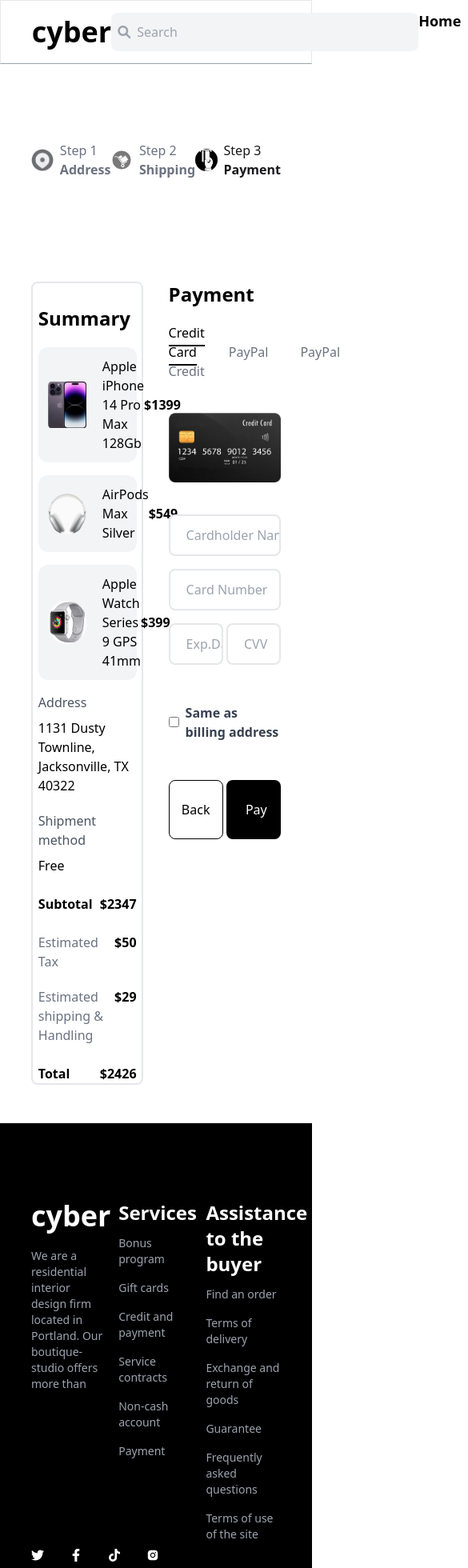
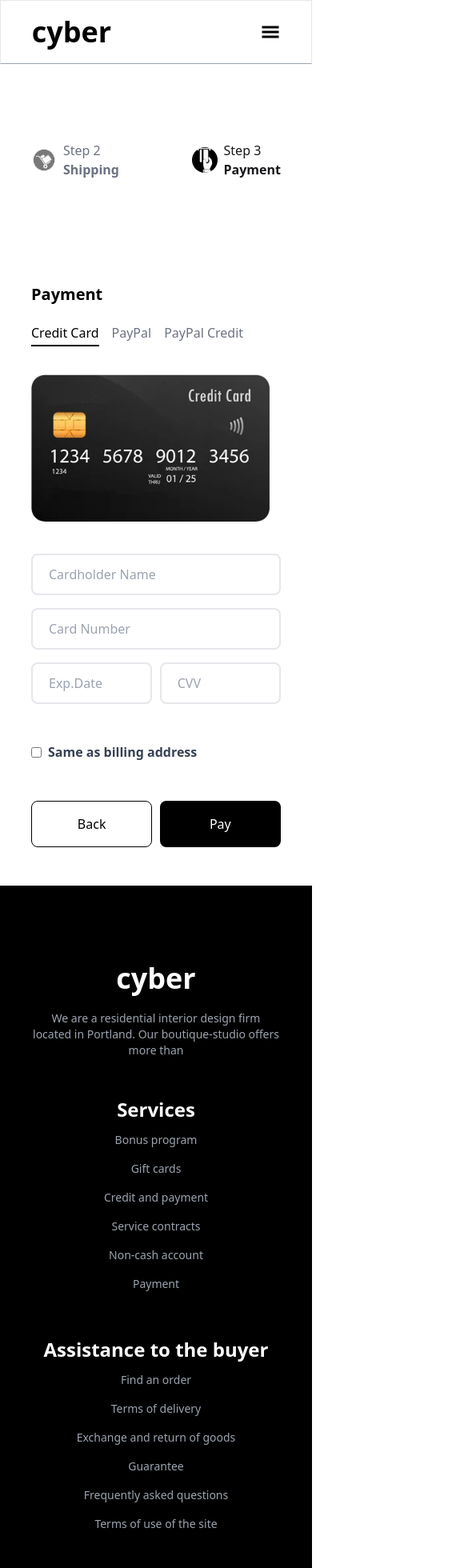
Before and after one commit to SudeevDivakar/Twospoon.ai-Frontend-Assignment, a React (Vite) app: page / in a window 390 px wide. Shown: the top 1960 px of the page at 80% size, 585 px wide, since content can reach past the window. Built offline with nearby package versions, Linux system fonts and the light colour scheme.

Commit message:
Make Website Completely Responsive

```diff
--- a/src/components/Footer.jsx
+++ b/src/components/Footer.jsx
@@ -4,13 +4,17 @@
 import { FaFacebookF } from "react-icons/fa";
 import { FaInstagram } from "react-icons/fa";
 import { FaTiktok } from "react-icons/fa";
+import "./cssfiles/Footer.css";
 
 export default function Footer() {
   return (
     <>
       <section className="w-full mt-12 bg-black flex justify-center items-center flex-col">
-        <section className="width-80 flex justify-between mt-24">
-          <div className="width-30">
+        <section
+          id="footer-section"
+          className="width-80 flex justify-between mt-24"
+        >
+          <div id="sec-1" className="width-30">
             <h1 className="font-semibold text-white text-4xl mb-5">cyber</h1>
             <h3 className="text-gray-400 text-sm">
               We are a residential interior design firm located in Portland. Our
@@ -18,7 +22,7 @@
             </h3>
           </div>
 
-          <div className="flex flex-col width-30">
+          <div id="sec-2" className="flex flex-col width-30">
             <h1 className="font-semibold text-white text-2xl mb-1">Services</h1>
             <a className="text-gray-400 text-sm hover:text-white" href="#">
               <h3 className="mt-2 mb-2">Bonus program</h3>
@@ -40,7 +44,7 @@
             </a>
           </div>
 
-          <div className="flex flex-col width-30">
+          <div id="sec-3" className="flex flex-col width-30">
             <h1 className="font-semibold text-white text-2xl mb-1">
               Assistance to the buyer
             </h1>
@@ -64,18 +68,18 @@
             </a>
           </div>
         </section>
-        <div className="width-80 flex mb-24">
+        <div id="socials" className="width-80 flex mb-24">
           <a href="#">
-            <FaTwitter class="text-white mr-8" />
+            <FaTwitter className="text-white mr-8" />
           </a>
           <a href="#">
-            <FaFacebookF class="text-white mr-8" />
+            <FaFacebookF className="text-white mr-8" />
           </a>
           <a href="#">
-            <FaTiktok class="text-white mr-8" />
+            <FaTiktok className="text-white mr-8" />
           </a>
           <a href="#">
-            <AiFillInstagram class="text-white mr-8" />
+            <AiFillInstagram className="text-white mr-8" />
           </a>
         </div>
       </section>
--- a/src/components/MainContent.jsx
+++ b/src/components/MainContent.jsx
@@ -5,11 +5,14 @@
   return (
     <section className="w-full flex justify-center">
       <div className="width-80 h-full mt-8 flex justify-between">
-        <section className="perfect-width border-2 rounded-lg flex flex-col">
+        <section
+          id="summary-section"
+          className="perfect-width border-2 rounded-lg flex flex-col"
+        >
           <section className="width-90 flex flex-col self-center items-center">
             <h1 className="w-full text-2xl font-semibold mt-7 mb-3">Summary</h1>
             <div className="bg-gray-100 w-full flex my-2 rounded-xl justify-around py-3 pl-3 pr-5 items-center">
-              <img className="w-12" src="./iphone.jpg" alt="" />
+              <img className="w-12" src="./iphone.jpg" alt="iPhone" />
               <h2 className="grow ml-5">Apple iPhone 14 Pro Max 128Gb</h2>
               <h2 className="font-bold">$1399</h2>
             </div>
@@ -17,13 +20,17 @@
               <img
                 className="w-12 rounded-full"
                 src="./headphones.jpg"
-                alt=""
+                alt="Headphones"
               />
               <h2 className="grow ml-5">AirPods Max Silver</h2>
               <h2 className="font-bold">$549</h2>
             </div>
             <div className="bg-gray-100 w-full flex my-2 rounded-xl justify-around py-3 pl-3 pr-5 items-center">
-              <img className="w-12 rounded-full" src="./watch.jpg" alt="" />
+              <img
+                className="w-12 rounded-full"
+                src="./watch.jpg"
+                alt="Watch"
+              />
               <h2 className="grow ml-5">Apple Watch Series 9 GPS 41mm</h2>
               <h2 className="font-bold">$399</h2>
             </div>
@@ -51,21 +58,32 @@
             </div>
           </section>
         </section>
-        <section className="perfect-width">
-          <h1 className="font-bold text-2xl mb-5">Payment</h1>
-          <a className="mr-10 py-1 border-b-2 border-b-black" href="#">
-            <span>Credit Card</span>
+        <section id="payment-section" className="perfect-width">
+          <h1 id="payment-header" className="font-bold text-2xl mb-5">
+            Payment
+          </h1>
+          <a
+            id="payment-type-1"
+            className="mr-10 py-1 border-b-2 border-b-black"
+            href="#"
+          >
+            <span className="inline-block-lol">Credit Card</span>
           </a>
           <a
+            id="payment-type-2"
             className="mr-10 py-1 text-gray-500 bottom-transition-border"
             href="#"
           >
-            <span>PayPal</span>
+            <span className="inline-block-lol">PayPal</span>
           </a>
           <a className="py-1 text-gray-500 bottom-transition-border" href="#">
-            <span>PayPal Credit</span>
+            <span className="inline-block-lol">PayPal Credit</span>
           </a>
-          <img className="card-width mt-10" src="./creditcard.png" alt="" />
+          <img
+            className="card-width mt-10"
+            src="./creditcard.png"
+            alt="Credit Card"
+          />
           <input
             type="text"
             placeholder="Cardholder Name"
@@ -97,10 +115,16 @@
             </label>
           </div>
           <div className="flex justify-between">
-            <button className="py-6 bg-white border border-black text-black rounded-lg hover:bg-gray-400 hover:text-white perfect-width-form bg-transition">
+            <button
+              id="back-button"
+              className="py-6 bg-white border border-black text-black rounded-lg hover:bg-gray-400 hover:text-white perfect-width-form bg-transition"
+            >
               Back
             </button>
-            <button className="px-6 py-3 bg-black text-white rounded-lg hover:bg-gray-500 perfect-width-form bg-transition">
+            <button
+              id="pay-button"
+              className="px-6 py-3 bg-black text-white rounded-lg hover:bg-gray-500 perfect-width-form bg-transition"
+            >
               Pay
             </button>
           </div>
--- a/src/components/Navbar.jsx
+++ b/src/components/Navbar.jsx
@@ -1,13 +1,18 @@
 import { useState } from "react";
 import { FaHeart, FaRegHeart, FaUser, FaRegUser } from "react-icons/fa";
-import { MdOutlineShoppingCart } from "react-icons/md";
-import { MdShoppingCart } from "react-icons/md";
+import { MdOutlineShoppingCart, MdShoppingCart } from "react-icons/md";
+import { GiHamburgerMenu } from "react-icons/gi";
 import "./cssfiles/App.css";
 
 export default function Navbar() {
   const [isHeartHovered, setIsHeartHovered] = useState(false);
   const [isCartHovered, setIsCartHovered] = useState(false);
   const [isUserHovered, setIsUserHovered] = useState(false);
+  const [isMenuOpen, setIsMenuOpen] = useState(false);
+
+  const toggleMenu = () => {
+    setIsMenuOpen(!isMenuOpen);
+  };
 
   return (
     <nav className="bg-white h-20 border border-b-gray-400 flex justify-center">
@@ -15,7 +20,7 @@
         <a href="#">
           <h1 className="font-bold text-black text-4xl">cyber</h1>
         </a>
-        <div className="relative">
+        <div className="relative hidden lg:block">
           <input
             type="text"
             placeholder="Search"
@@ -25,27 +30,29 @@
             <i className="fa fa-search absolute left-2 top-1/2 transform -translate-y-1/2 text-gray-400 hover:text-black"></i>
           </a>
         </div>
-        <div className="flex">
+        <div className="hidden lg:flex">
           <a href="#">
-            <h1 className="font-semibold text-lg">Home</h1>
+            <h1 className="font-semibold text-xs lg:text-sm xl:text-lg">
+              Home
+            </h1>
           </a>
           <a href="#">
-            <h1 className="text-gray-500 text-lg font-semibold hover:text-black ml-16">
+            <h1 className="text-gray-500 font-semibold text-xs ml-2 hover:text-black lg:ml-4 lg:text-sm xl:ml-12 xl:text-lg">
               About
             </h1>
           </a>
           <a href="#">
-            <h1 className="text-gray-500 font-semibold text-lg hover:text-black ml-16">
+            <h1 className="text-gray-500 font-semibold text-xs ml-2 hover:text-black lg:ml-4 lg:text-sm xl:ml-12 xl:text-lg">
               Contact Us
             </h1>
           </a>
           <a href="#">
-            <h1 className="text-gray-500 font-semibold text-lg hover:text-black ml-16">
+            <h1 className="text-gray-500 font-semibold text-xs ml-2 hover:text-black lg:ml-4 lg:text-sm xl:ml-12 xl:text-lg">
               Blog
             </h1>
           </a>
         </div>
-        <div className="flex">
+        <div className="hidden lg:flex">
           <a
             href="#"
             onMouseEnter={() => setIsHeartHovered(true)}
@@ -80,7 +87,77 @@
             )}
           </a>
         </div>
+        <div className="lg:hidden">
+          <GiHamburgerMenu
+            className="text-black text-2xl"
+            onClick={toggleMenu}
+          />
+        </div>
       </div>
+      {isMenuOpen && (
+        <div className="absolute top-20 w-full bg-white flex flex-col items-center lg:hidden">
+          <input
+            type="text"
+            placeholder="Search"
+            className="rounded-lg px-3 pl-8 w-96 py-3 bg-gray-100 mt-4"
+          />
+          <a href="#">
+            <h1 className="font-semibold text-xs lg:text-sm xl:text-lg mt-4">
+              Home
+            </h1>
+          </a>
+          <a href="#">
+            <h1 className="text-gray-500 font-semibold text-xs hover:text-black mt-4 lg:text-sm xl:text-lg">
+              About
+            </h1>
+          </a>
+          <a href="#">
+            <h1 className="text-gray-500 font-semibold text-xs hover:text-black mt-4 lg:text-sm xl:text-lg">
+              Contact Us
+            </h1>
+          </a>
+          <a href="#">
+            <h1 className="text-gray-500 font-semibold text-xs hover:text-black mt-4 lg:text-sm xl:text-lg">
+              Blog
+            </h1>
+          </a>
+          <div className="flex mt-4">
+            <a
+              href="#"
+              onMouseEnter={() => setIsHeartHovered(true)}
+              onMouseLeave={() => setIsHeartHovered(false)}
+            >
+              {isHeartHovered ? (
+                <FaHeart className="text-black mr-6" />
+              ) : (
+                <FaRegHeart className="text-black mr-6" />
+              )}
+            </a>
+            <a
+              href="#"
+              onMouseEnter={() => setIsCartHovered(true)}
+              onMouseLeave={() => setIsCartHovered(false)}
+            >
+              {isCartHovered ? (
+                <MdShoppingCart className="text-black mr-6" />
+              ) : (
+                <MdOutlineShoppingCart className="text-black mr-6" />
+              )}
+            </a>
+            <a
+              href="#"
+              onMouseEnter={() => setIsUserHovered(true)}
+              onMouseLeave={() => setIsUserHovered(false)}
+            >
+              {isUserHovered ? (
+                <FaUser className="text-black mr-6" />
+              ) : (
+                <FaRegUser className="text-black mr-6" />
+              )}
+            </a>
+          </div>
+        </div>
+      )}
     </nav>
   );
 }
--- a/src/components/StepsSection.jsx
+++ b/src/components/StepsSection.jsx
@@ -1,10 +1,11 @@
 import "./cssfiles/App.css";
+import "./cssfiles/StepsSection.css";
 
 export default function StepsSection() {
   return (
     <section className="w-full h-60 flex justify-center">
       <div className="width-80 h-full flex items-center justify-between">
-        <div className="flex h-1/5">
+        <div id="step-1" className="flex h-1/5">
           <div class="flex items-center h-full justify-center pr-2">
             <img class="rounded-full w-8" src="./loc_icon.jpg" alt="" />
           </div>
--- a/src/components/cssfiles/App.css
+++ b/src/components/cssfiles/App.css
@@ -9,3 +9,28 @@
 .width-90 {
   width: 90%;
 }
+
+@media (max-width: 990px) {
+  .lg\\:block {
+    display: none;
+  }
+  .lg\\:flex {
+    display: none;
+  }
+  .lg\\:hidden {
+    display: block;
+  }
+}
+
+@media (max-width: 826px) {
+  #summary-section {
+    display: none;
+  }
+
+  #payment-section {
+    width: 90%;
+  }
+}
+
+@media (max-width: 458px) {
+}
--- /dev/null
+++ b/src/components/cssfiles/Footer.css
@@ -0,0 +1,19 @@
+@media (max-width: 458px) {
+  #footer-section {
+    flex-direction: column;
+  }
+
+  #sec-1,
+  #sec-2,
+  #sec-3 {
+    width: 100%;
+    margin-bottom: 3rem;
+    text-align: center;
+  }
+
+  #socials {
+    width: 100%;
+    justify-content: space-around;
+    margin-left: 2rem;
+  }
+}
--- a/src/components/cssfiles/MainContent.css
+++ b/src/components/cssfiles/MainContent.css
@@ -30,3 +30,37 @@
 .bg-transition {
   transition: background-color 0.4s ease;
 }
+
+.inline-block-lol {
+  display: inline-block;
+}
+
+@media (max-width: 414px) {
+  #payment-header {
+    font-size: 1.25rem;
+  }
+
+  #payment-type-1,
+  #payment-type-2 {
+    margin-right: 1rem;
+  }
+
+  #payment-section {
+    width: 100%;
+  }
+}
+
+@media (max-width: 315px) {
+  #payment-type-1,
+  #payment-type-2 {
+    margin-right: 0.5rem;
+  }
+}
+
+@media (max-width: 458px) {
+  #pay-button,
+  #back-button {
+    padding-top: 1rem;
+    padding-bottom: 1rem;
+  }
+}
--- /dev/null
+++ b/src/components/cssfiles/StepsSection.css
@@ -0,0 +1,5 @@
+@media (max-width: 458px) {
+  #step-1 {
+    display: none;
+  }
+}
```
